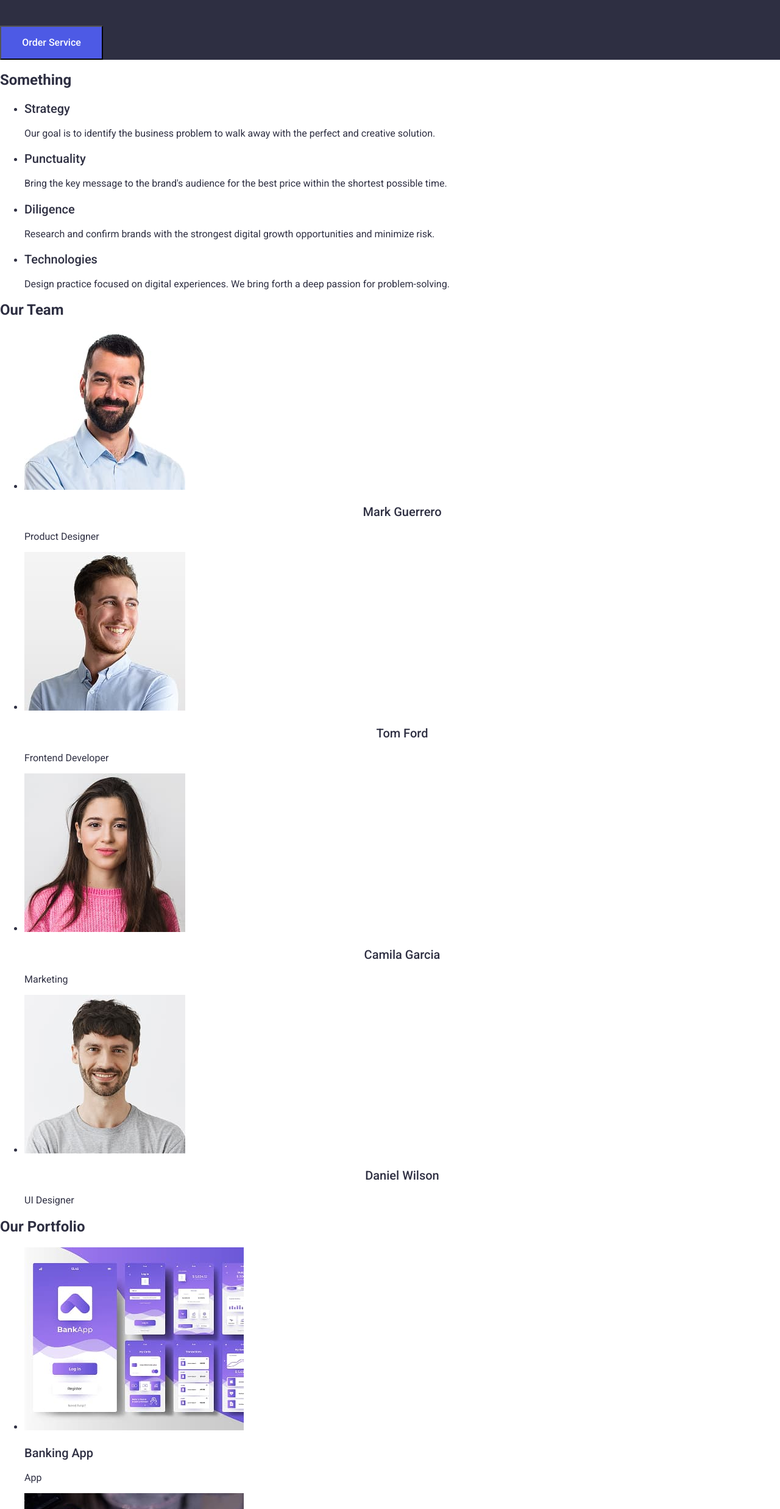
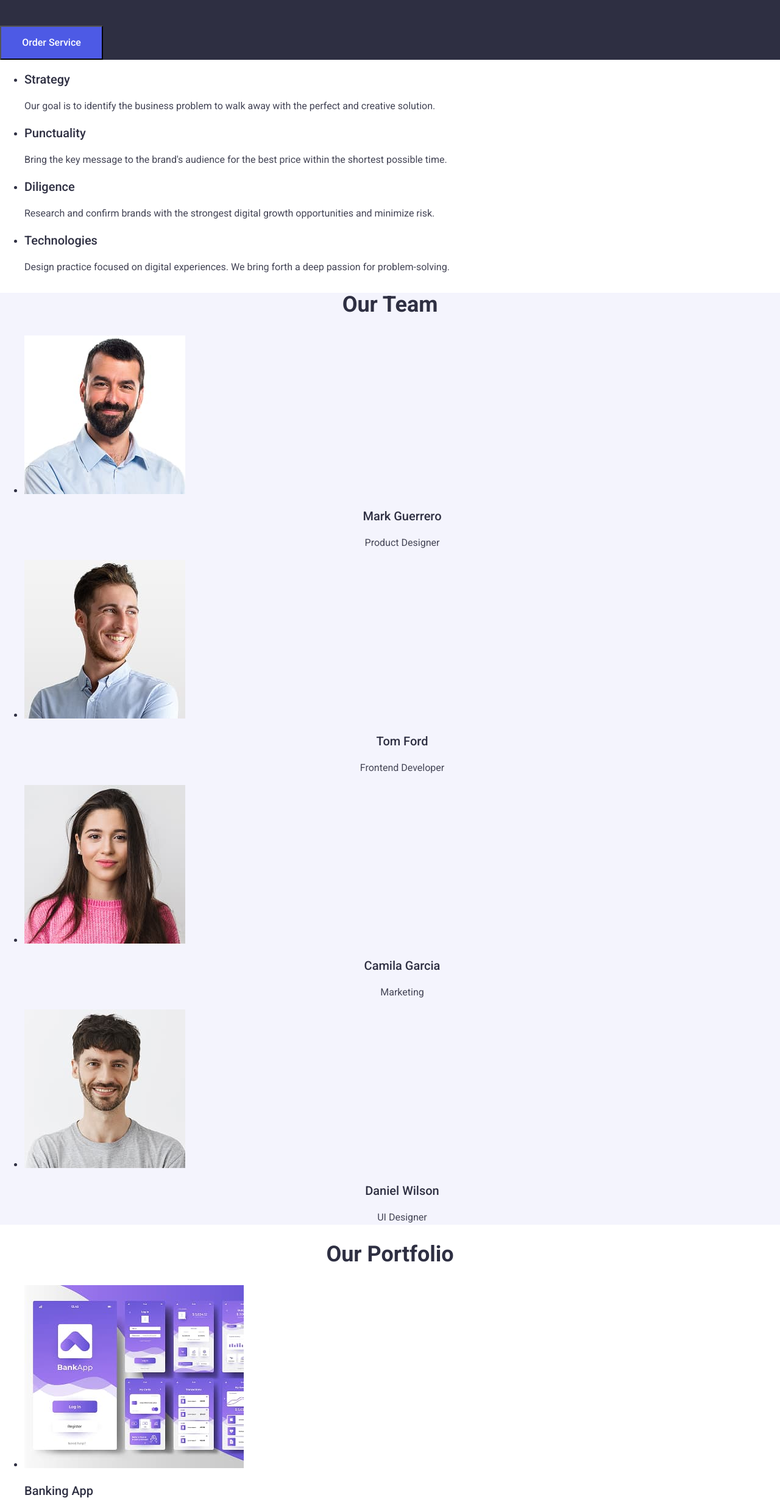
Before and after one commit to Valeriia2707/goit-markup-hw-02, a plain HTML site: page index.html in a window 1280 px wide. Shown: the part 284-2758 px from the top of the page at 61% size. Drawn offline with nearby package versions, Linux system fonts and the light colour scheme.

Commit message:
first try

```diff
--- a/css/style.css
+++ b/css/style.css
@@ -67,3 +67,62 @@ h3{
 .team-text {
     text-align: center;
 }
+
+.second-section p{
+    font-weight: 400;
+    font-style: regular;
+    font-size: 16px;
+    line-height: 1.5;
+    letter-spacing: 2%;
+    color:#434455;
+}
+.third-section{
+    background-color: #F4F4FD;
+}
+h2{
+        font-weight: 700;
+        font-style: bold;
+        font-size: 36px;
+        line-height: 1.11;
+        letter-spacing: 2%;
+        text-align: center;
+}
+.third-section img{
+    width: 264px;
+    height: 260px;
+}
+.third-section p {
+    font-weight: 400;
+    font-style: regular;
+    font-size: 16px;
+    line-height: 1.5;
+    letter-spacing: 2%;
+    color: #434455;
+    text-align: center;
+}
+.fourth-section img{
+width: 360px;
+height: 300px;
+}
+.fourth-section p {
+    font-weight: 400;
+    font-style: regular;
+    font-size: 16px;
+    line-height: 1.5;
+    letter-spacing: 2%;
+    color: #434455;
+}
+footer{
+    background-color: #2E2F42;
+}
+footer p{
+    font-weight: 400;
+        font-style: regular;
+        font-size: 16px;
+        line-height: 1.5;
+        letter-spacing: 2%;
+        color: #F4F4FD;
+}
+footer .logo{
+    color: #F4F4FD;
+}
--- a/index.html
+++ b/index.html
@@ -40,7 +40,6 @@
             <button type="button" ><span class="button-text">Order Service</span></button>
         </section>
         <section class="second-section">
-            <h2>Something</h2>
             <ul>
                 <li>
                     <h3>Strategy</h3>
@@ -89,7 +88,7 @@
                 </li>
             </ul>
         </section>
-        <section>
+        <section class="fourth-section">
             <h2>Our Portfolio</h2>
             <ul>
                 <li>
```
